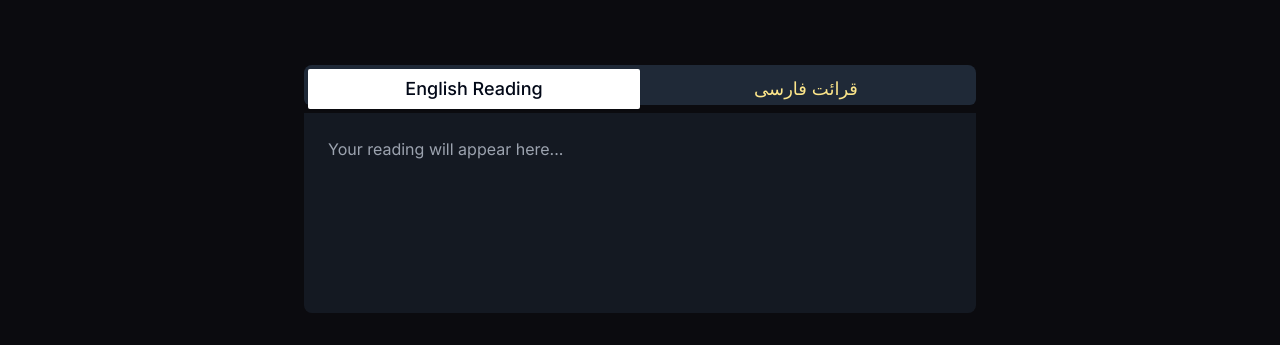
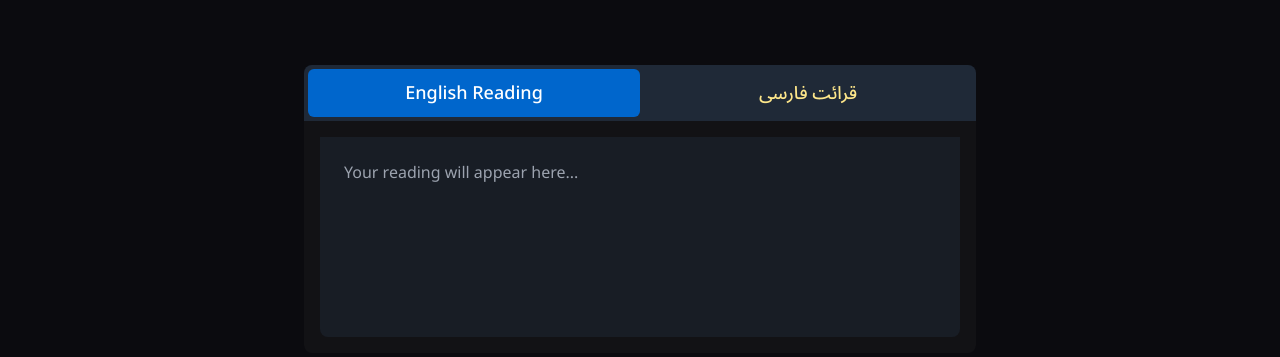
Before and after one commit to confettilabsgit/oracle-card-app-v0, a Next.js app: page / in a window 1280 px wide. Shown: the part 595-952 px from the top of the page. Built offline with nearby package versions, Linux system fonts and the light colour scheme.

Commit message:
Refactor Tabs component styles and fix layout className for improved UI consistency

```diff
--- a/app/layout.tsx
+++ b/app/layout.tsx
@@ -17,7 +17,7 @@ export default function RootLayout({
 }) {
   return (
     <html lang="en" dir="ltr">
-      <body className={`${inter.className} ${notoSansArabic.variable}`}>{children}</body>
+      <body className={`${inter.className} ${notoSansArabic.className}`}>{children}</body>
     </html>
   )
 }
--- a/components/ui/tabs.tsx
+++ b/components/ui/tabs.tsx
@@ -14,7 +14,7 @@ const TabsList = React.forwardRef<
   <TabsPrimitive.List
     ref={ref}
     className={cn(
-      "inline-flex h-10 items-center justify-center rounded-md bg-muted p-1 text-muted-foreground",
+      "flex w-full items-center justify-center space-x-1 rounded-t-lg bg-[#1C1C1E]/40 p-1",
       className
     )}
     {...props}
@@ -29,7 +29,11 @@ const TabsTrigger = React.forwardRef<
   <TabsPrimitive.Trigger
     ref={ref}
     className={cn(
-      "inline-flex items-center justify-center whitespace-nowrap rounded-sm px-3 py-1.5 text-sm font-medium ring-offset-background transition-all focus-visible:outline-none focus-visible:ring-2 focus-visible:ring-ring focus-visible:ring-offset-2 disabled:pointer-events-none disabled:opacity-50 data-[state=active]:bg-background data-[state=active]:text-foreground data-[state=active]:shadow-sm",
+      "flex-1 px-6 py-2.5",
+      "text-base font-medium transition-all duration-200",
+      "text-white/60 hover:text-white/80",
+      "rounded-md border-0",
+      "data-[state=active]:bg-[#0066CC] data-[state=active]:text-white",
       className
     )}
     {...props}
@@ -44,7 +48,7 @@ const TabsContent = React.forwardRef<
   <TabsPrimitive.Content
     ref={ref}
     className={cn(
-      "mt-2 ring-offset-background focus-visible:outline-none focus-visible:ring-2 focus-visible:ring-ring focus-visible:ring-offset-2",
+      "focus-visible:outline-none bg-[#1C1C1E]/40 rounded-b-lg p-4",
       className
     )}
     {...props}
```
